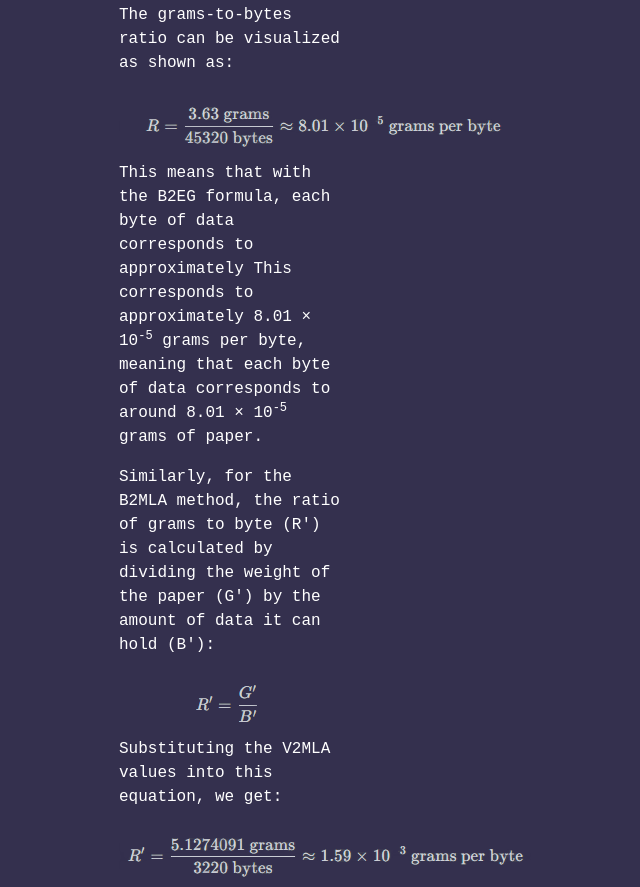
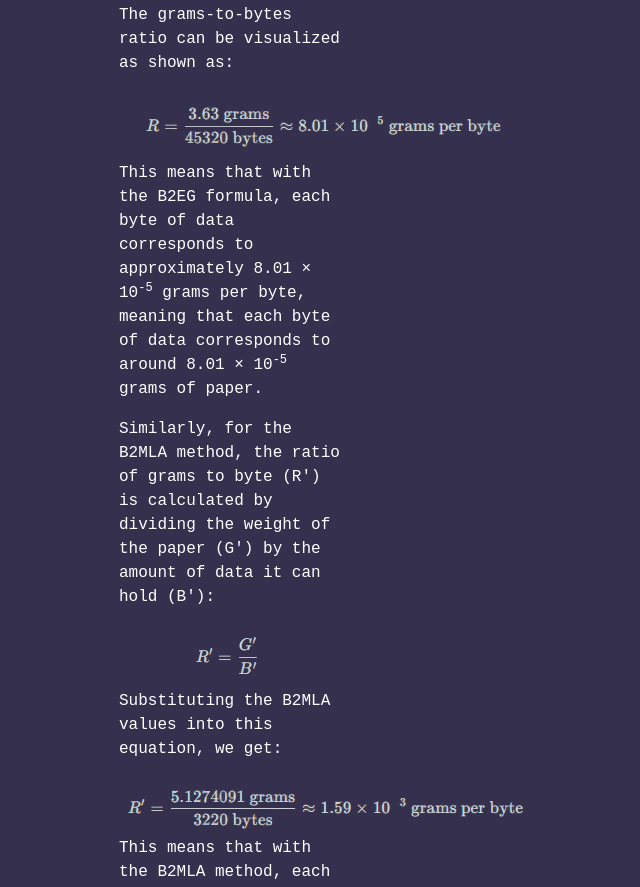
Before and after one commit to LocutusOfTheEye/-LocutusOfTheEye.github.io, a plain HTML site: page index.html in a window 1280 px wide. Shown: the part 4905-5792 px from the top of the page, without its empty margins (409-1049 px from the left). Drawn offline with nearby package versions, Linux system fonts and the light colour scheme.

Commit message:
Update index.html

```diff
--- a/index.html
+++ b/index.html
@@ -88,13 +88,13 @@
     <div style="text-align: center;">
         <img src="image5.png" alt="B2EG Grams-to-bytes ratio">
     </div>
-	<p>This means that with the B2EG formula, each byte of data corresponds to approximately This corresponds to approximately 8.01 × 10<sup>-5</sup> grams per byte, meaning that each byte of data corresponds to around 8.01 × 10<sup>-5</sup> grams of paper.
+	<p>This means that with the B2EG formula, each byte of data corresponds to approximately 8.01 × 10<sup>-5</sup> grams per byte, meaning that each byte of data corresponds to around 8.01 × 10<sup>-5</sup> grams of paper.
 	<br>
 	<p>Similarly, for the B2MLA method, the ratio of grams to byte (R') is calculated by dividing the weight of the paper (G') by the amount of data it can hold (B'):<p>
 	<div style="text-align: center;">
     <img src="image6.png" alt="Grams-to-bytes ratio B2MLA">
     </div>
-	<p>Substituting the V2MLA values into this equation, we get:</p>
+	<p>Substituting the B2MLA values into this equation, we get:</p>
 	<div style="text-align: center;">
     <img src="image7.png" alt="Grams-to-bytes ratio B2MLA filled">
     </div>
```
